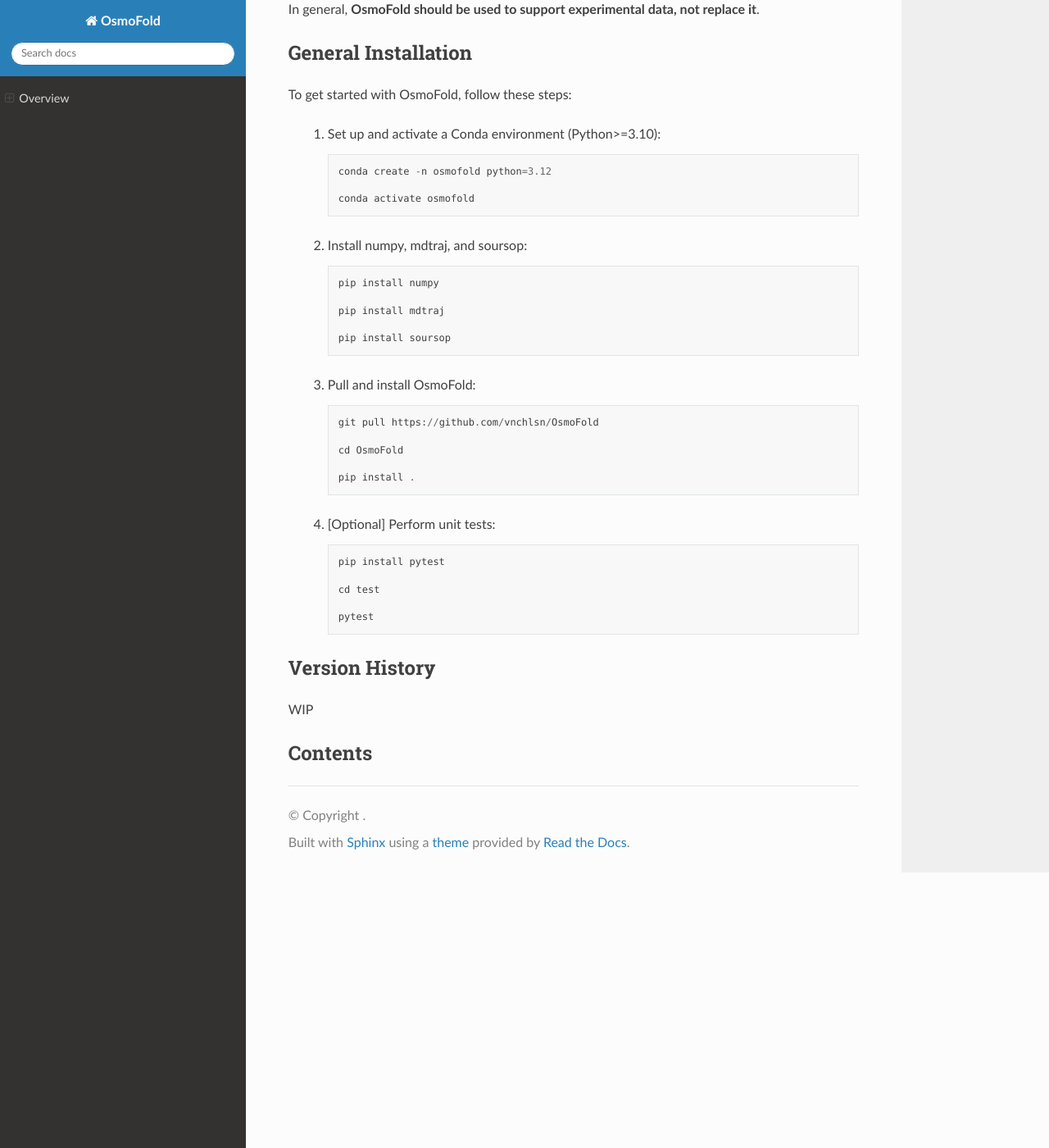
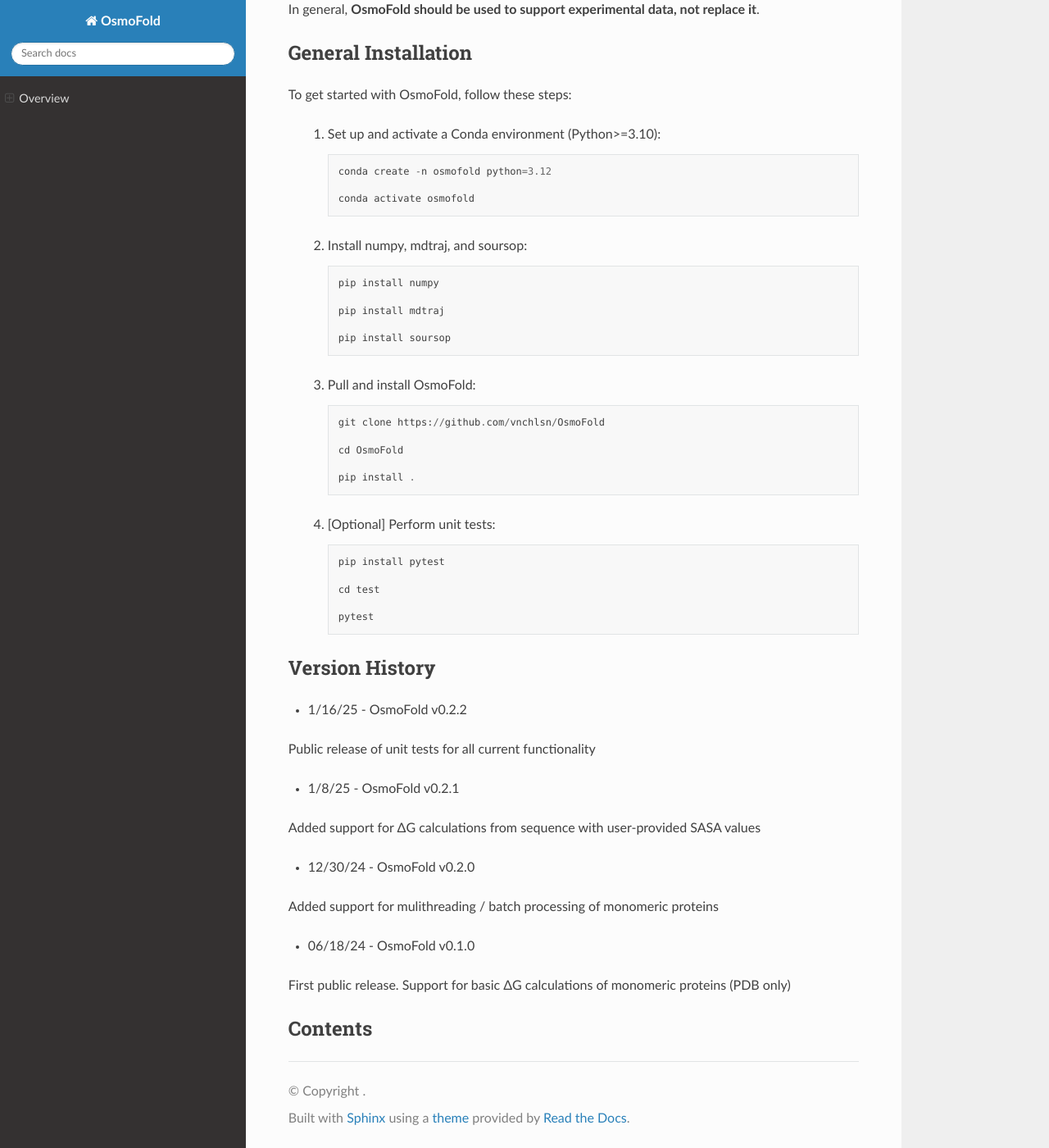
Before and after one commit to vnchlsn/OsmoFold, a Sphinx documentation site: the page built from docs/index.rst, in a window 1280 px wide and 1400 px high, scrolled down 1056 px. Shown: the whole window at 82% size. Built offline with Sphinx 7.4.7 and the Read the Docs theme 3.1.0, drawn with Linux system fonts in a browser that asks for light colours; pages that are not in the unit, such as notebooks, are missing from menus.

Commit message:
Minor update to documentation and version #

```diff
--- a/docs/index.rst
+++ b/docs/index.rst
@@ -21,7 +21,7 @@
 
 Below are some recent papers, preprints, and reviews that cover this method or an adapted version of it. They might be useful for your understanding of the protocol:
 
-   * `Disordered proteins interact with the chemical environment to tune their protective function during drying <https://elifesciences.org/reviewed-preprints/97231>`_
+   * `Disordered proteins interact with the chemical environment to tune their protective function during drying <https://elifesciences.org/articles/97231>`_
    * `LEA_4 motifs function alone and in conjunction with synergistic cosolutes to protect a labile enzyme during desiccation <https://www.biorxiv.org/content/10.1101/2024.09.04.611296v1.full.pdf>`_
    * `Osmolyte-IDP Interactions During Desiccation <https://www.sciencedirect.com/science/article/pii/S1877117324001765?via%3Dihub>`_
 
@@ -60,7 +60,7 @@
 
       .. code-block:: python
 
-         git pull https://github.com/vnchlsn/OsmoFold
+         git clone https://github.com/vnchlsn/OsmoFold
 
          cd OsmoFold
 
@@ -78,7 +78,22 @@
 
 Version History
 ---------------
-WIP
+
+* 1/16/25 - OsmoFold v0.2.2
+
+Public release of unit tests for all current functionality
+
+* 1/8/25 - OsmoFold v0.2.1
+
+Added support for ΔG calculations from sequence with user-provided SASA values
+
+* 12/30/24 - OsmoFold v0.2.0
+
+Added support for mulithreading / batch processing of monomeric proteins
+
+* 06/18/24 - OsmoFold v0.1.0
+
+First public release. Support for basic ΔG calculations of monomeric proteins (PDB only)
 
 Contents
 --------
--- a/setup.py
+++ b/setup.py
@@ -2,7 +2,7 @@
 
 setup(
     name="osmofold",  # Replace with your desired package name
-    version="0.2.0",
+    version="0.2.2",
     packages=find_packages(),
     install_requires=[
         "numpy",
```
Also changed, not shown: README.md (+1 -1 lines).
